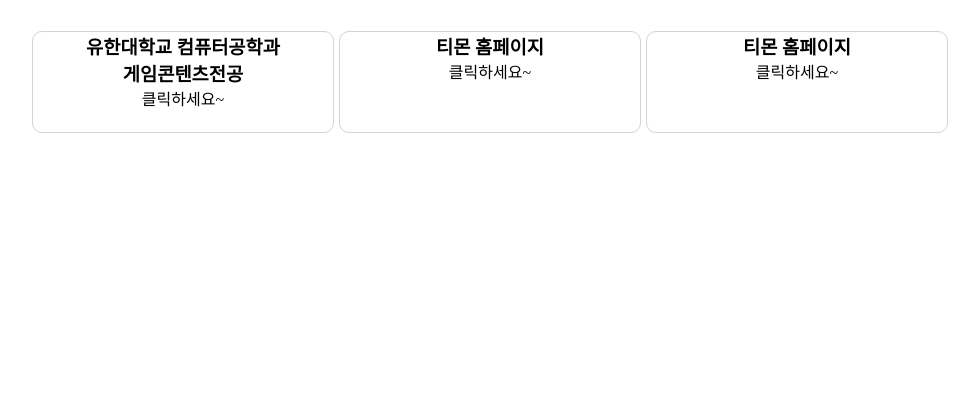
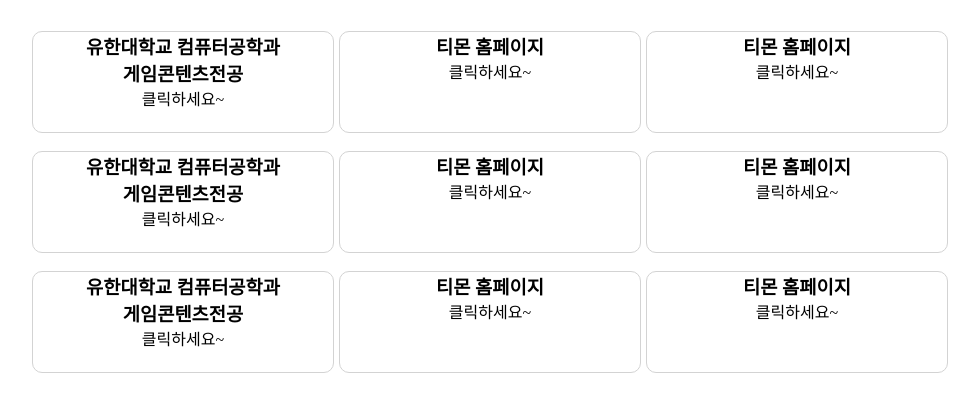
Before and after one commit to ji1209/htmlsource, a plain HTML site: page index.html in a window 1280 px wide. Shown: the part 49-460 px from the top of the page, without its empty margins (13-992 px from the left). Drawn offline with Linux system fonts and the light colour scheme.

Commit message:
Update index.html

```diff
--- a/index.html
+++ b/index.html
@@ -56,6 +56,37 @@
                 <h3>티몬 홈페이지</h3>
                 <a href="#">클릭하세요~</a>
             </div>
+
+        </section>
+          <section>
+            <div class="div">
+                <h3>유한대학교 컴퓨터공학과 <br> 게임콘텐츠전공</h3>
+                <a href="#">클릭하세요~</a>
+            </div>
+             <div class="div">
+                <h3>티몬 홈페이지</h3>
+                <a href="#">클릭하세요~</a>
+            </div>
+             <div class="div">
+                <h3>티몬 홈페이지</h3>
+                <a href="#">클릭하세요~</a>
+            </div>
+
+        </section>
+          <section>
+            <div class="div">
+                <h3>유한대학교 컴퓨터공학과 <br> 게임콘텐츠전공</h3>
+                <a href="#">클릭하세요~</a>
+            </div>
+             <div class="div">
+                <h3>티몬 홈페이지</h3>
+                <a href="#">클릭하세요~</a>
+            </div>
+             <div class="div">
+                <h3>티몬 홈페이지</h3>
+                <a href="#">클릭하세요~</a>
+            </div>
+
         </section>
     </div>
 </body>
```
